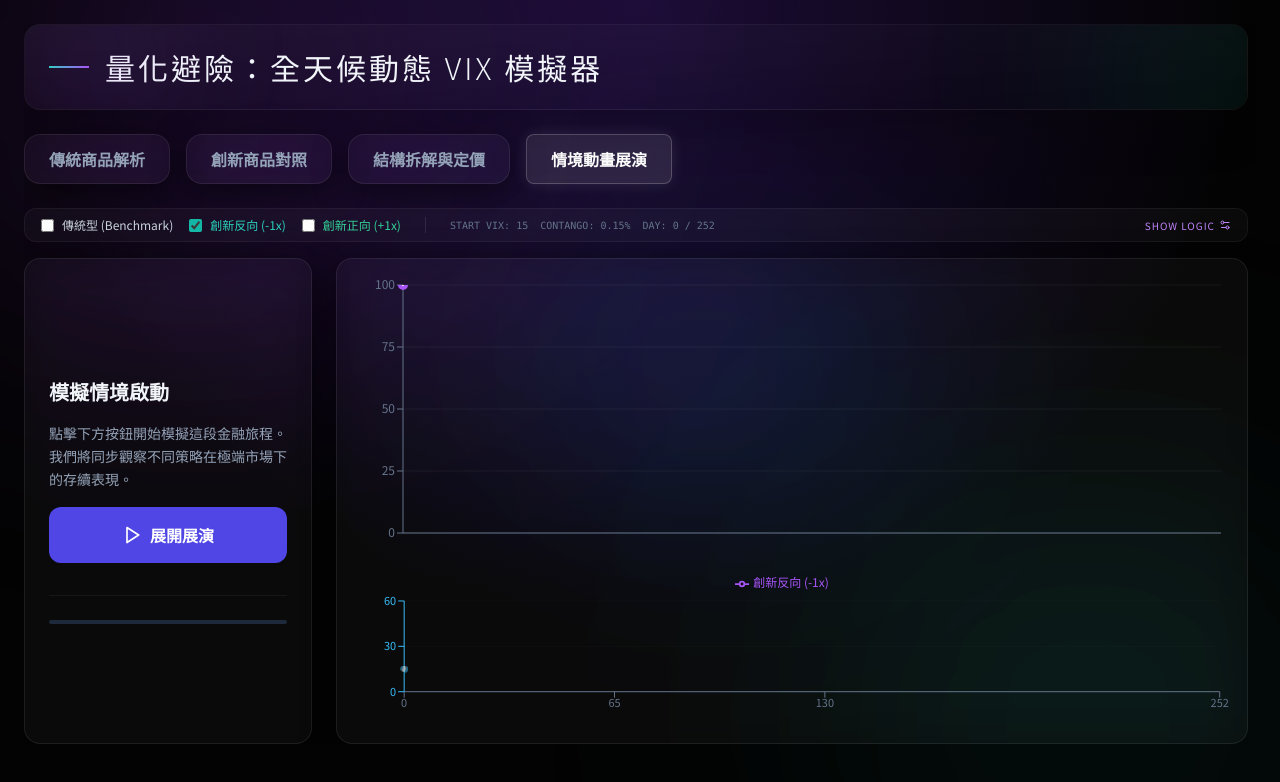
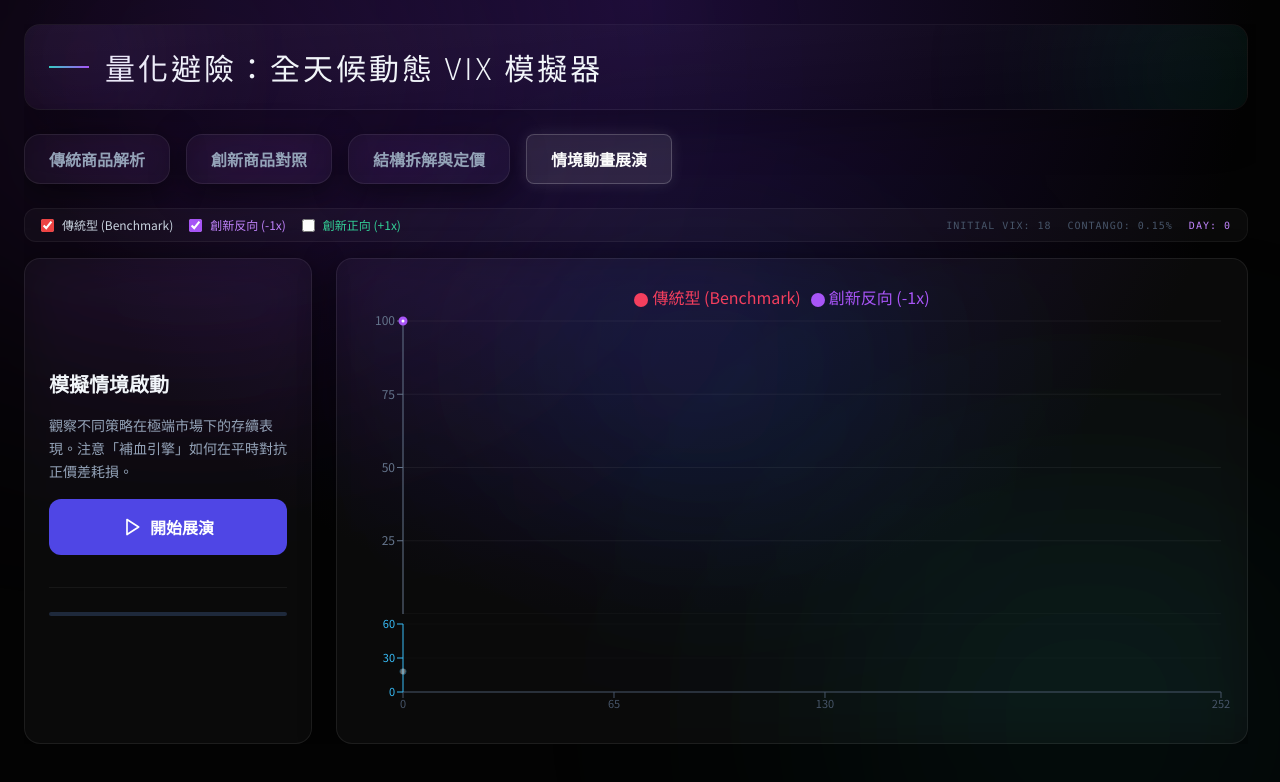
Before and after one commit to jerry0519-nycu/vix_simulator, a Next.js app: page / in a window 1280 px wide. Both pictures are taken after a click on the button "情境動畫展演". Shown: the top 782 px of the page. Built offline with nearby package versions, Linux system fonts and the light colour scheme.

Commit message:
optimize story mode for presentation visibility

```diff
--- a/src/components/StoryMode.tsx
+++ b/src/components/StoryMode.tsx
@@ -25,19 +25,29 @@ export function StoryMode({ data, params, shocks }: StoryModeProps) {
   const [showMath, setShowMath] = useState(false);
 
   // 控制哪些線條顯示
-  const [showTrad, setShowTrad] = useState(false); // 預設不勾選
-  const [showInn, setShowInn] = useState(true);   // 預設勾選 (創新 -1x)
-  const [showAlt, setShowAlt] = useState(false);  // 預設不勾選 (創新 +1x)
+  const [showTrad, setShowTrad] = useState(true); // 傳統對照組
+  const [showInn, setShowInn] = useState(true);   // 創新反向 (-1x)
+  const [showAlt, setShowAlt] = useState(false);  // 創新正向 (+1x)
 
-  // 對照組參數：預設為與主參數相反的槓桿
-  const altParams = useMemo(() => ({
+  // 調整展演專用的 VIX 走勢（稍微提高回歸拉力，讓走勢在黑天鵝前更平穩，利於展示收租效果）
+  const storyParams = useMemo(() => ({
     ...params,
-    leverage: params.leverage < 0 ? 1.0 : -1.0, // 如果主選單是 -1, 這裡就是 +1
+    initialVix: 18, // 稍微調高起點，讓下跌空間更大
   }), [params]);
 
-  const { data: rawAltData } = useSimulation(altParams, shocks);
+  const altParams = useMemo(() => ({
+    ...storyParams,
+    leverage: 1.0, // 固定為正向對照
+  }), [storyParams]);
 
-  const isShort = params.leverage < 0;
+  const shortParams = useMemo(() => ({
+    ...storyParams,
+    leverage: -1.0, // 固定為反向對照
+  }), [storyParams]);
+
+  // 重新生成兩套數據，確保對照公平
+  const { data: shortData } = useSimulation(shortParams, shocks);
+  const { data: longData } = useSimulation(altParams, shocks);
 
   const targetDay = useMemo(() => {
     if (phase === 0) return 0;
@@ -55,10 +65,10 @@ export function StoryMode({ data, params, shocks }: StoryModeProps) {
             setIsPlaying(false);
             return prev;
           }
-          const step = phase === 2 ? 1 : Math.max(1, Math.floor(params.tradingDays / 80));
+          const step = phase === 2 ? 1 : Math.max(1, Math.floor(params.tradingDays / 100));
           return Math.min(prev + step, targetDay);
         });
-      }, 40);
+      }, 35);
     }
     return () => clearInterval(interval);
   }, [isPlaying, isPaused, targetDay, phase, params.tradingDays]);
@@ -76,23 +86,30 @@ export function StoryMode({ data, params, shocks }: StoryModeProps) {
     setIsPaused(false);
   };
 
-  const togglePause = () => {
-    setIsPaused(!isPaused);
-  };
+  const togglePause = () => setIsPaused(!isPaused);
 
+  // 合併數據：確保傳統線會根據勾選的創新線自動顯示對應槓桿的傳統線
   const slicedData = useMemo(() => {
-    const slice: ExtendedDailyData[] = [];
+    const slice: any[] = [];
     for (let i = 0; i <= currentDay; i++) {
-      const baseObj = data[i];
-      if (!baseObj) continue;
-      const merged: ExtendedDailyData = { ...baseObj };
-      if (rawAltData[i]) {
-        merged.altInnNav = rawAltData[i].innNav;
-      }
-      slice.push(merged);
+      const s = shortData[i];
+      const l = longData[i];
+      if (!s || !l) continue;
+
+      slice.push({
+        day: s.day,
+        vix: s.vix,
+        // 創新線
+        innNav: s.innNav,    // 創新 -1x
+        altInnNav: l.innNav, // 創新 +1x
+        // 傳統線 (動態對接)
+        // 如果同時勾選，傳統線顯示目前主槓桿方向。如果只勾正向，顯示正向傳統。
+        tradNav: showAlt && !showInn ? l.tradNav : s.tradNav,
+        altTradNav: l.tradNav // 備用
+      });
     }
     return slice;
-  }, [data, rawAltData, currentDay]);
+  }, [shortData, longData, currentDay, showInn, showAlt]);
 
   const renderNarrative = () => {
     switch (phase) {
@@ -101,23 +118,24 @@ export function StoryMode({ data, params, shocks }: StoryModeProps) {
           <div className="space-y-4">
             <h3 className="text-xl font-bold text-slate-100">模擬情境啟動</h3>
             <p className="text-slate-400 font-light text-sm leading-relaxed">
-              點擊下方按鈕開始模擬這段金融旅程。我們將同步觀察不同策略在極端市場下的存續表現。
+              觀察不同策略在極端市場下的存續表現。注意「補血引擎」如何在平時對抗正價差耗損。
             </p>
             <button onClick={handleNextPhase} className="w-full py-4 bg-indigo-600 hover:bg-indigo-500 rounded-xl text-white font-bold transition-all flex items-center justify-center gap-2">
-              <Play size={20} /> 展開展演
+              <Play size={20} /> 開始展演
             </button>
           </div>
         );
       case 1:
         return (
           <div className="space-y-4 animate-in fade-in slide-in-from-bottom-4">
-            <h3 className="text-xl font-bold text-blue-400">階段一：平靜期的耗損</h3>
+            <h3 className="text-xl font-bold text-blue-400">階段一：平靜期的差異</h3>
             <p className="text-slate-300 text-sm leading-relaxed">
-              觀察 <span className="text-teal-400">創新 -1x</span> 提撥保費後的緩步成長，以及 <span className="text-emerald-400">創新 +1x</span> 靠著收租補貼減緩正價差的慢性自殺。
+              <span className="text-emerald-400">創新正向 (+1x)</span> 藉由收租有效抵銷了部分正價差（紅線），使其淨值高於傳統型。<br/>
+              <span className="text-purple-400">創新反向 (-1x)</span> 則因支付保費，增長略慢於傳統反向。
             </p>
             {!isPlaying && currentDay === targetDay && (
               <button onClick={handleNextPhase} className="w-full py-4 bg-red-600 hover:bg-red-500 rounded-xl text-white font-bold flex items-center justify-center gap-2">
-                <AlertTriangle size={20} /> 發生黑天鵝
+                <AlertTriangle size={20} /> 觸發黑天鵝
               </button>
             )}
           </div>
@@ -125,15 +143,15 @@ export function StoryMode({ data, params, shocks }: StoryModeProps) {
       case 2:
         return (
           <div className="space-y-4 animate-in fade-in slide-in-from-bottom-4">
-            <h3 className="text-xl font-bold text-red-500">階段二：極端暴漲與生存</h3>
+            <h3 className="text-xl font-bold text-red-500">階段二：暴漲與保護</h3>
             <p className="text-slate-300 text-sm leading-relaxed">
-              VIX 暴漲！傳統型瞬間清算。<br/>
-              <span className="text-teal-400 font-bold">創新 -1x：</span> 保護傘啟動，阻止歸零。<br/>
-              <span className="text-emerald-400 font-bold">創新 +1x：</span> 獲利亮眼，但受限於 30% 封頂。
+              VIX 暴漲！傳統反向瞬間清算。<br/>
+              <span className="text-purple-400 font-bold">創新反向：</span> 階梯賠付啟動，成功存活。<br/>
+              <span className="text-emerald-400 font-bold">創新正向：</span> 雖然封頂，但仍保有可觀獲利。
             </p>
             {!isPlaying && currentDay === targetDay && (
               <button onClick={handleNextPhase} className="w-full py-4 bg-blue-600 hover:bg-blue-500 rounded-xl text-white font-bold flex items-center justify-center gap-2">
-                下一步
+                查看長期結果
               </button>
             )}
           </div>
@@ -141,12 +159,12 @@ export function StoryMode({ data, params, shocks }: StoryModeProps) {
       case 3:
         return (
           <div className="space-y-4">
-            <h3 className="text-xl font-bold text-teal-400">階段三：模擬總結</h3>
+            <h3 className="text-xl font-bold text-teal-400">階段三：最終評價</h3>
             <p className="text-slate-300 text-sm leading-relaxed">
-              在雙引擎系統下，無論槓桿方向如何，創新型產品都展現了更強的長期存續能力與風險調整後報酬。
+              全天候雙引擎系統大幅提升了 ETN 的「抗風險能力」與「長期存續價值」。
             </p>
             <button onClick={handleReset} className="w-full py-4 bg-slate-700 hover:bg-slate-600 rounded-xl text-white font-bold flex items-center justify-center gap-2">
-              <RotateCcw size={20} /> 重頭開始
+              <RotateCcw size={20} /> 重新開始
             </button>
           </div>
         );
@@ -154,8 +172,8 @@ export function StoryMode({ data, params, shocks }: StoryModeProps) {
   };
 
   return (
-    <div className="flex flex-col h-full overflow-hidden">
-      {/* 緊湊型參數摘要 */}
+    <div className="flex flex-col h-full overflow-hidden max-h-[calc(100vh-180px)]">
+      {/* 頂部控制列 */}
       <div className="flex items-center justify-between bg-white/[0.03] border border-white/[0.05] p-2 px-4 rounded-xl mb-4 shrink-0">
         <div className="flex items-center gap-6">
           <div className="flex items-center gap-4">
@@ -163,8 +181,8 @@ export function StoryMode({ data, params, shocks }: StoryModeProps) {
               <input type="checkbox" checked={showTrad} onChange={e=>setShowTrad(e.target.checked)} className="accent-red-500" />
               傳統型 (Benchmark)
             </label>
-            <label className="flex items-center gap-2 text-xs text-teal-400 cursor-pointer">
-              <input type="checkbox" checked={showInn} onChange={e=>setShowInn(e.target.checked)} className="accent-teal-500" />
+            <label className="flex items-center gap-2 text-xs text-purple-400 cursor-pointer">
+              <input type="checkbox" checked={showInn} onChange={e=>setShowInn(e.target.checked)} className="accent-purple-500" />
               創新反向 (-1x)
             </label>
             <label className="flex items-center gap-2 text-xs text-emerald-400 cursor-pointer">
@@ -172,36 +190,26 @@ export function StoryMode({ data, params, shocks }: StoryModeProps) {
               創新正向 (+1x)
             </label>
           </div>
-          <div className="h-4 w-[1px] bg-white/10" />
-          <div className="text-[10px] text-slate-500 font-mono flex gap-3">
-            <span>START VIX: {params.initialVix}</span>
-            <span>CONTANGO: {params.baseContango}%</span>
-            <span>DAY: {currentDay} / {params.tradingDays}</span>
-          </div>
         </div>
-        <button onClick={() => setShowMath(!showMath)} className="text-[10px] text-purple-400 flex items-center gap-1 uppercase tracking-widest">
-          {showMath ? "Hide Logic" : "Show Logic"} <Settings2 size={12} />
-        </button>
+        <div className="text-[10px] text-slate-600 font-mono flex gap-4 uppercase tracking-widest">
+           <span>Initial VIX: 18</span>
+           <span>Contango: {params.baseContango}%</span>
+           <span className="text-purple-400">Day: {currentDay}</span>
+        </div>
       </div>
 
-      {showMath && (
-        <div className="mb-4 p-3 bg-indigo-900/20 border border-indigo-500/30 rounded-lg text-[11px] text-slate-300 animate-in fade-in slide-in-from-top-1">
-          <strong>槓桿連動定價邏輯：</strong> 保費與賠付比率均依據 |Leverage| 進行等比例縮放。-2.0x 槓桿將獲得 2.0x 的 Gamma 保護。
-        </div>
-      )}
-
-      {/* 主展演區：拉長高度 */}
+      {/* 主內容區：自適應高度 */}
       <div className="flex-1 grid grid-cols-4 gap-6 min-h-0">
-        <div className="col-span-1 flex flex-col gap-4">
+        <div className="col-span-1 flex flex-col">
           <GlassCard className="flex-1 flex flex-col justify-center p-6 border-l-4 border-l-purple-500">
             {renderNarrative()}
-            <div className="mt-8 pt-6 border-t border-white/5 space-y-4">
-              <div className="w-full h-1 bg-slate-800 rounded-full overflow-hidden">
+            <div className="mt-8 pt-6 border-t border-white/5">
+              <div className="w-full h-1 bg-slate-800 rounded-full overflow-hidden mb-4">
                 <div className="h-full bg-purple-500 transition-all duration-100" style={{ width: `${(currentDay / params.tradingDays) * 100}%` }}></div>
               </div>
               {isPlaying && (
-                <button onClick={togglePause} className="w-full py-2 rounded-lg bg-white/5 border border-white/10 text-[10px] uppercase tracking-widest text-slate-400 hover:text-white transition-all">
-                  {isPaused ? "RESUME" : "PAUSE"}
+                <button onClick={togglePause} className="w-full py-2 rounded-lg bg-white/5 border border-white/10 text-[10px] text-slate-400 uppercase tracking-widest">
+                  {isPaused ? "繼續播放" : "暫停播放"}
                 </button>
               )}
             </div>
@@ -211,14 +219,11 @@ export function StoryMode({ data, params, shocks }: StoryModeProps) {
         <div className="col-span-3">
           <GlassCard className="h-full p-4 relative overflow-hidden">
             <StoryChart
-              data={slicedData as any}
+              data={slicedData}
               maxDays={params.tradingDays}
               showTrad={showTrad}
               showInn={showInn}
               showAlt={showAlt}
-              isZoomed={false}
-              zoomMin={''}
-              zoomMax={''}
             />
           </GlassCard>
         </div>
--- a/src/components/charts/StoryChart.tsx
+++ b/src/components/charts/StoryChart.tsx
@@ -18,59 +18,80 @@ type StoryChartProps = {
   showTrad: boolean;
   showInn: boolean;
   showAlt?: boolean;
-  isZoomed?: boolean;
-  zoomMin?: number | '';
-  zoomMax?: number | '';
 };
 
-export function StoryChart({ data, maxDays, showTrad, showInn, showAlt, isZoomed, zoomMin, zoomMax }: StoryChartProps) {
+export function StoryChart({ data, maxDays, showTrad, showInn, showAlt }: StoryChartProps) {
   const yAxisWidth = 50;
-
-  const domainMin = isZoomed ? (zoomMin === '' || zoomMin === undefined ? 'auto' : zoomMin) : 0;
-  const domainMax = isZoomed ? (zoomMax === '' || zoomMax === undefined ? 'auto' : zoomMax) : 'auto';
 
   return (
     <div className="w-full h-full relative">
       <div className="absolute inset-0 flex flex-col">
-        {/* Top Chart: ETN NAVs (70% Height) */}
-        <ResponsiveContainer width="100%" height="70%">
+        {/* Top Chart: ETN NAVs (75% Height) */}
+        <ResponsiveContainer width="100%" height="75%">
           <LineChart data={data} syncId="story-sync" margin={{ top: 10, right: 10, left: 0, bottom: 0 }}>
             <CartesianGrid vertical={false} stroke="rgba(255,255,255,0.05)" />
-            <XAxis dataKey="day" type="number" domain={[0, maxDays]} stroke="#64748b" tick={false} allowDataOverflow={false} />
+            <XAxis dataKey="day" type="number" domain={[0, maxDays]} stroke="#64748b" tick={false} hide />
             <YAxis
               yAxisId="left" stroke="#64748b"
               tick={{ fill: '#64748b', fontSize: 12 }}
-              domain={[domainMin, domainMax]}
+              domain={[0, 'auto']}
               width={yAxisWidth}
-              allowDataOverflow={true}
             />
             <Tooltip
               formatter={(value: number) => value.toFixed(2)}
-              contentStyle={{ backgroundColor: 'rgba(10, 5, 20, 0.9)', borderColor: '#4c1d95', color: '#fff', borderRadius: '12px' }}
+              contentStyle={{ backgroundColor: 'rgba(10, 5, 20, 0.95)', border: '1px solid #334155', color: '#fff', borderRadius: '12px' }}
             />
-            <Legend wrapperStyle={{ paddingTop: '10px', fontSize: '12px' }} />
+            <Legend verticalAlign="top" height={36} iconType="circle" />
 
             {showTrad && (
-              <Line yAxisId="left" type="monotone" dataKey="tradNav" name="傳統 ETN" stroke="#f43f5e" strokeWidth={1.5} strokeDasharray="4 4" dot={false} isAnimationActive={false} />
+              <Line
+                yAxisId="left"
+                type="monotone"
+                dataKey="tradNav"
+                name="傳統型 (Benchmark)"
+                stroke="#f43f5e"
+                strokeWidth={1.5}
+                strokeDasharray="4 4"
+                dot={false}
+                isAnimationActive={false}
+              />
             )}
 
             {showInn && (
-              <Line yAxisId="left" type="monotone" dataKey="innNav" name="創新反向 (-1x)" stroke="#a855f7" strokeWidth={4} dot={false} isAnimationActive={false} />
+              <Line
+                yAxisId="left"
+                type="monotone"
+                dataKey="innNav"
+                name="創新反向 (-1x)"
+                stroke="#a855f7"
+                strokeWidth={3}
+                dot={false}
+                isAnimationActive={false}
+              />
             )}
 
             {showAlt && (
-              <Line yAxisId="left" type="monotone" dataKey="altInnNav" name="創新正向 (+1x)" stroke="#10b981" strokeWidth={4} dot={false} isAnimationActive={false} />
+              <Line
+                yAxisId="left"
+                type="monotone"
+                dataKey="altInnNav"
+                name="創新正向 (+1x)"
+                stroke="#10b981"
+                strokeWidth={4}
+                dot={false}
+                isAnimationActive={false}
+              />
             )}
           </LineChart>
         </ResponsiveContainer>
 
-        {/* Bottom Chart: VIX (30% Height) */}
-        <ResponsiveContainer width="100%" height="30%">
+        {/* Bottom Chart: VIX (25% Height) */}
+        <ResponsiveContainer width="100%" height="25%">
           <LineChart data={data} syncId="story-sync" margin={{ top: 10, right: 10, left: 0, bottom: 5 }}>
             <CartesianGrid vertical={false} stroke="rgba(255,255,255,0.02)" />
-            <XAxis dataKey="day" type="number" domain={[0, maxDays]} stroke="#64748b" tick={{ fill: '#64748b', fontSize: 11 }} />
+            <XAxis dataKey="day" type="number" domain={[0, maxDays]} stroke="#475569" tick={{ fill: '#475569', fontSize: 11 }} />
             <YAxis yAxisId="left" stroke="#38bdf8" tick={{ fill: '#38bdf8', fontSize: 11 }} domain={[0, 60]} ticks={[0, 30, 60]} width={yAxisWidth} />
-            <Line yAxisId="left" type="monotone" dataKey="vix" name="VIX 指數" stroke="#38bdf8" strokeWidth={2} dot={false} opacity={0.5} strokeDasharray="4 4" isAnimationActive={false} />
+            <Line yAxisId="left" type="monotone" dataKey="vix" name="VIX 指數" stroke="#38bdf8" strokeWidth={1} dot={false} opacity={0.4} strokeDasharray="4 4" isAnimationActive={false} />
           </LineChart>
         </ResponsiveContainer>
       </div>
```
